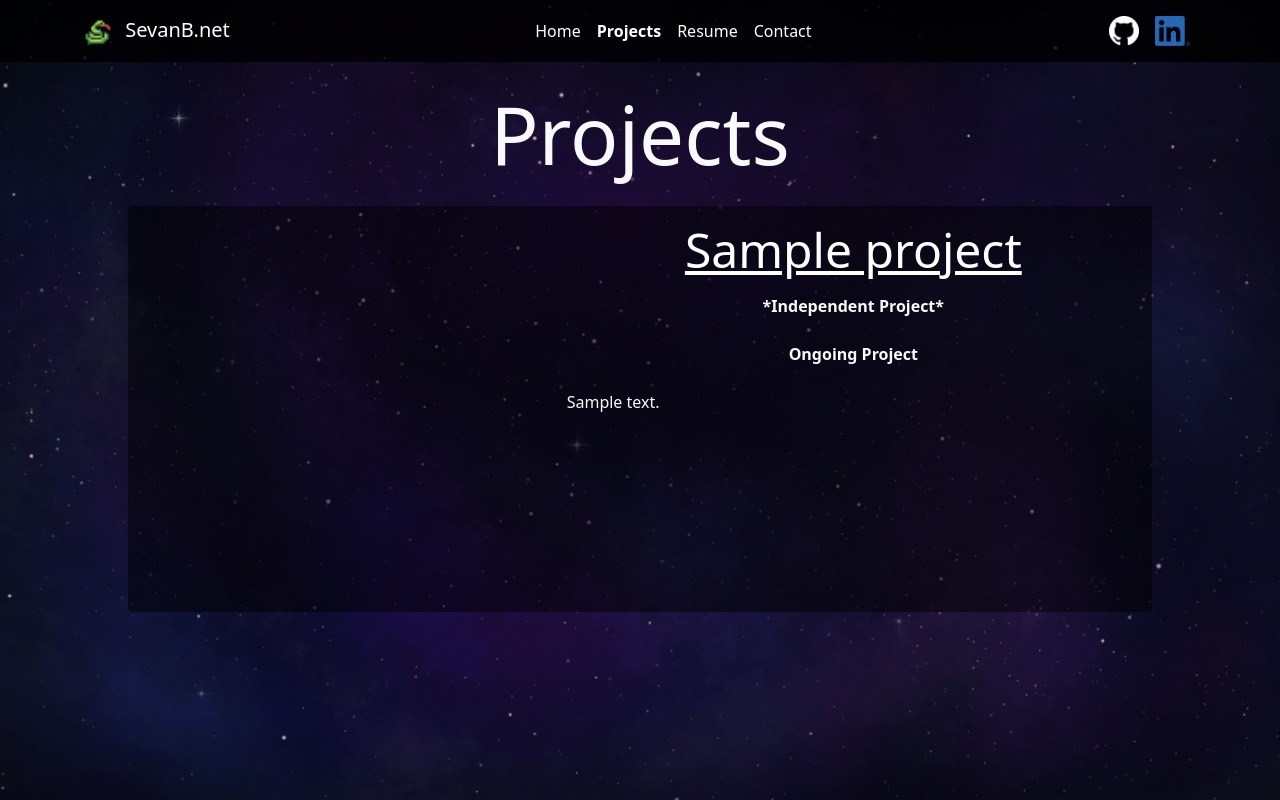
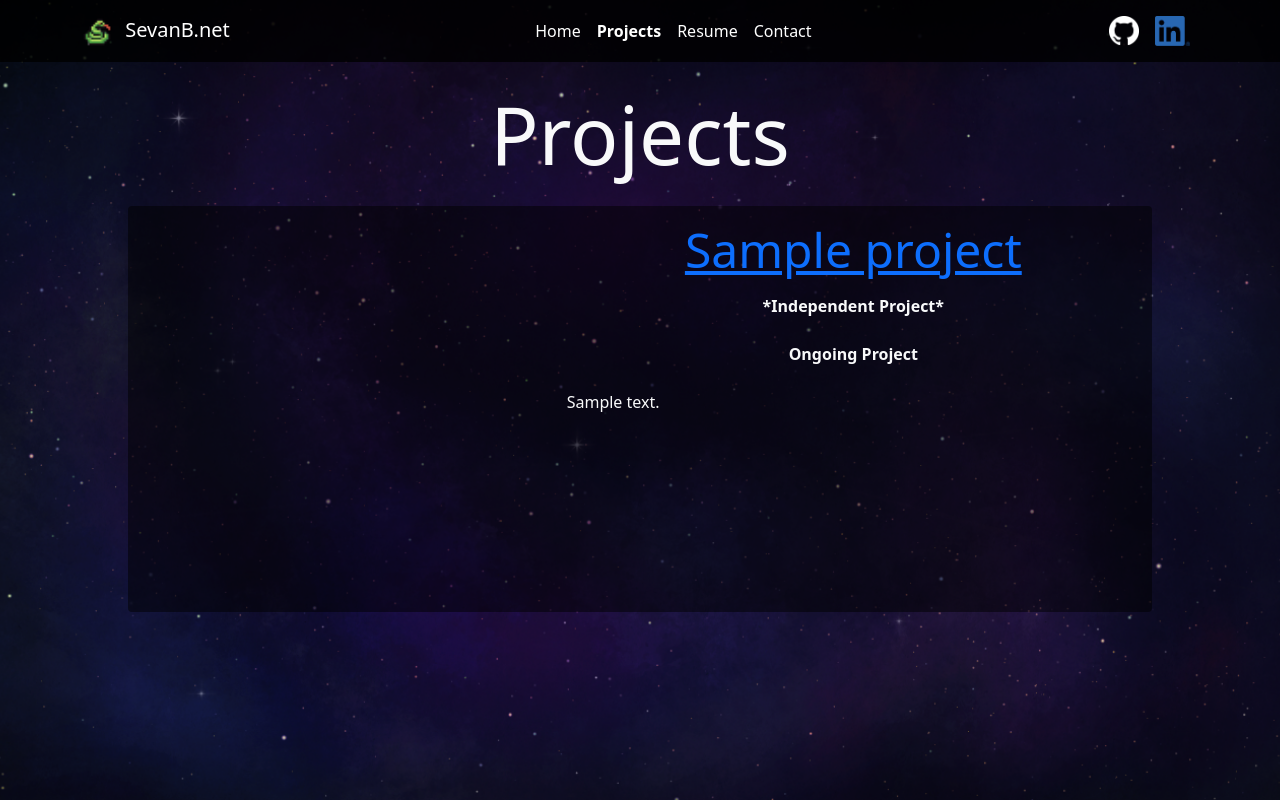
Before and after one commit to SevanBrodjian/SevanBNet-backend, a Django app: page /catalog/projects/ in a window 1280 px wide. Run offline with Django 4.2, Linux system fonts and the light colour scheme; tables that the repository leaves empty hold one stand-in row (values such as "Sample post").

Commit message:
Fixed text colors on project detail and project listing page's project titles

```diff
--- a/catalog/templates/project_detail.html
+++ b/catalog/templates/project_detail.html
@@ -22,7 +22,7 @@
 {% block contactnavtxt %}Contact{% endblock %}
 
 {% block content %}
-    <h1 class="text-center text-primary my-3 display-1"><strong>{{ project.title }}</strong></h1>
+    <h1 class="text-center my-3 display-1"><strong>{{ project.title }}</strong></h1>
     <br>
 
     <div class="container">
--- a/catalog/templates/projects.html
+++ b/catalog/templates/projects.html
@@ -33,7 +33,7 @@
             </div>
             <div class="col-md-7 col-12">
                 <div class="row mt-2">
-                    <div class="col text-center"><a class="mt-3 text-white" href="{{ project.get_absolute_url }}" style="font-size: 3rem;">{{ project.title }}</a></div>
+                    <div class="col text-center"><a class="mt-3 text-primary" href="{{ project.get_absolute_url }}" style="font-size: 3rem;">{{ project.title }}</a></div>
                 </div>
 
                 {% if project.independent %}
```
